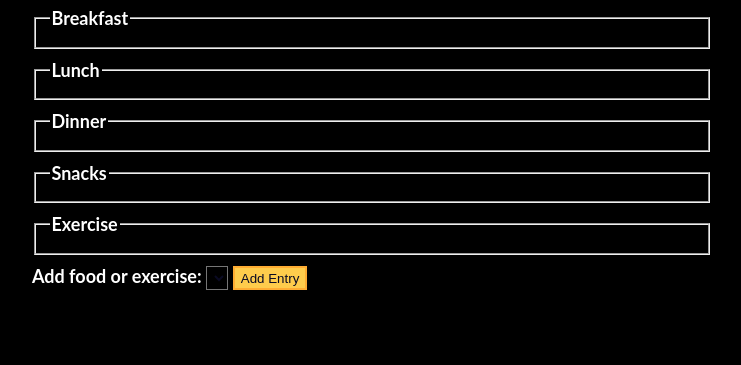
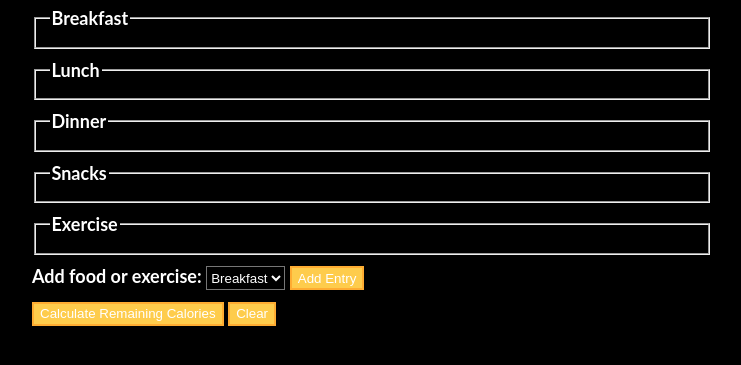
Before and after one commit to gcontreras3/CalorieCounter, a plain HTML site: page index.html in a window 1280 px wide. Shown: the part 181-546 px from the top of the page, without its empty margins (268-1009 px from the left). Drawn offline with Linux system fonts and the light colour scheme.

Commit message:
finished form added buttons

```diff
--- a/index.html
+++ b/index.html
@@ -38,11 +38,25 @@
                 </fieldset>
                 <div class="controls"><span>
                     <label for="entry-dropdown">Add food or exercise:</label>
-                    <select id="entry-dropdown" name="options"></select>
-                    <button id="add-entry">Add Entry</button>
+                    <select id="entry-dropdown" name="options">
+                    <option value="breakfast" selected>Breakfast</option>
+                    <option value="lunch">Lunch</option>
+                    <option value="dinner">Dinner</option>
+                    <option value="snacks">Snacks</option>
+                    <option value="exercise">Exercise</option>
+                </select>
+                    <button type="button" id="add-entry">Add Entry</button>
                 </span></div>
+                <div>
+                    <button type="submit">Calculate Remaining Calories</button>
+                    <button type="button" id="clear">Clear</button>
+                </div>
+                <div id="output" class="output && hide">
+
+                </div>
             </form>
         </div>
     </main>
+    <script src="./script.js"></script>
 </body>
 </html>
--- a/style.css
+++ b/style.css
@@ -56,7 +56,7 @@
   input,
   select {
     min-height: 24px;
-    color: var(--dark-blue);
+    color: var(--white);
   }
 
   fieldset,
```
